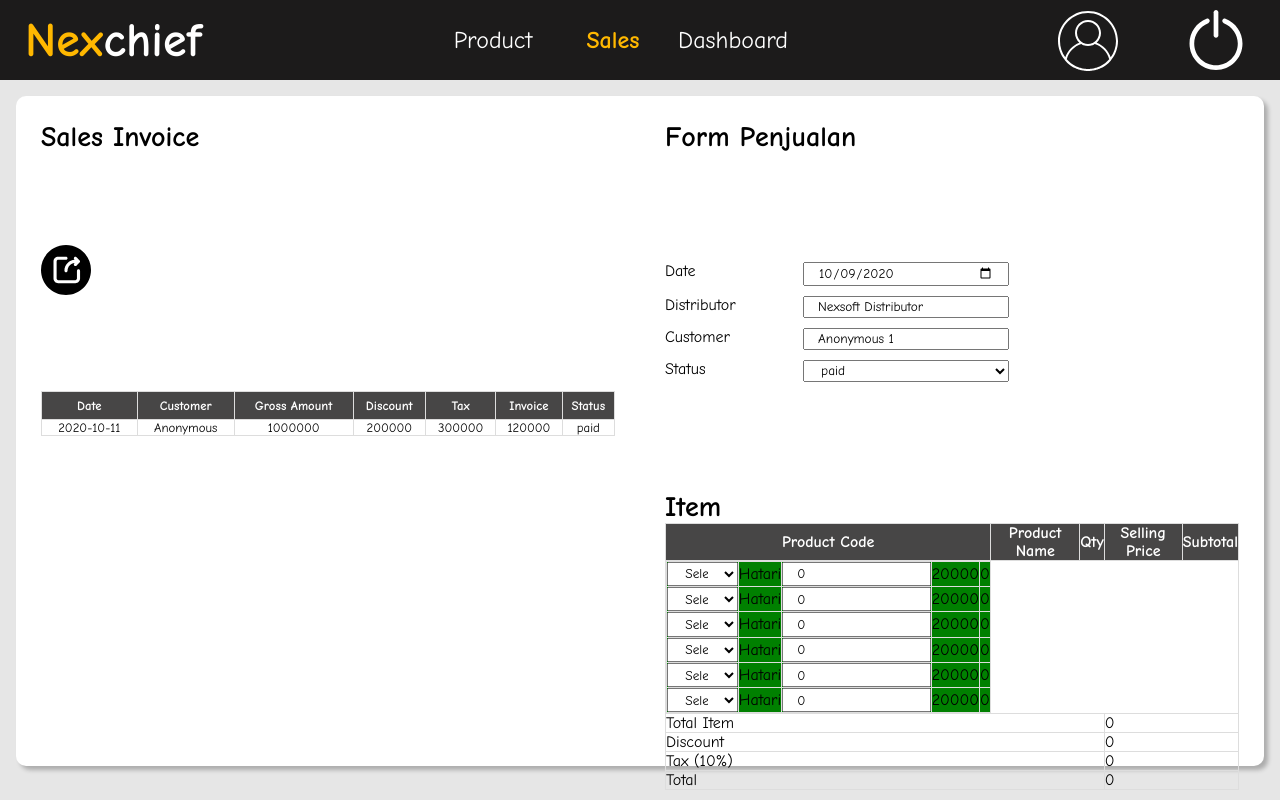
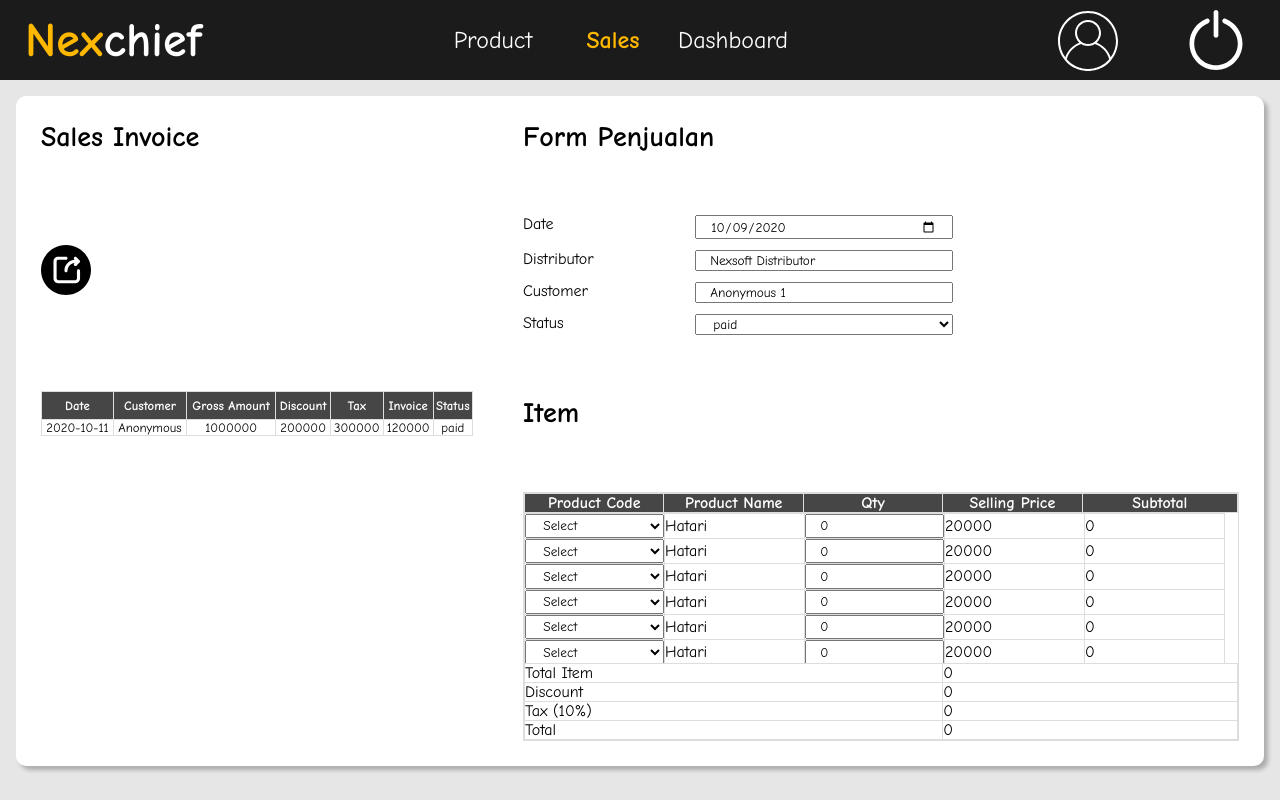
Before and after one commit to MikoAjiNurachman/some_project, a React (Create React App) app: page /app/sales in a window 1280 px wide. Built offline with nearby package versions, Linux system fonts and the light colour scheme.

Commit message:
calc table css

```diff
--- a/src/assets/sales.css
+++ b/src/assets/sales.css
@@ -94,28 +94,37 @@
     border: 1px solid #007BFF;
     box-shadow: 0 0 0 .15rem rgba(63, 132, 242, 0.55)
  }
-.form-body {
-    height: 250px;
-}
-.check-overflow {
-    background-color: green;
-    display: table-row-group;
-    height: 100px;
-    overflow: auto;
-}
 .table-item {
     display: table;
-    width: 100%;
+    width: 716px;
+}
+
+.table-item > tfoot,
+.table-item > tbody,
+.table-item > thead tr {
+    display: block;
 }
 .table-item thead tr {
     background-color: #474646;
     color: #ffffff;
 }
-.table-item tbody {
-    height: 100px;
+.table-item > tbody {
+    height: 150px;
+    overflow-y: auto;
+    overflow-x: hidden;
 }
-.table-item tbody tr td {
-    text-align: center;
+.table-item > tfoot tr td {
+    width: 296px;
+}
+.table-item > tfoot tr .cell-first {
+    width: 420px;
+}
+.table-item > tbody tr td,
+.table-item > thead tr th {
+    width: 140px;
+}
+.table-item > thead tr th:last-child {
+    width: 156px;
 }
 .table-item tbody tr input,
 .table-item tbody tr select {
--- a/src/sales/index.js
+++ b/src/sales/index.js
@@ -118,10 +118,9 @@ export default function Index() {
                                 </select>
                             </div>
                         </div>
-                        <div className="form-body">
-                            <div className="list-title">
-                                <h3>Item</h3>
-                            </div>
+                        <div className="list-title">
+                            <h3>Item</h3>
+                        </div>
                             <table className="table-item">
                                 <thead>
                                     <tr>
@@ -132,7 +131,6 @@ export default function Index() {
                                         <th>Subtotal</th>
                                     </tr>
                                 </thead>
-                                <div className="check-overflow">
                                 <tbody>
                                     <tr>
                                         <td>
@@ -200,28 +198,59 @@ export default function Index() {
                                         <td>20000</td>
                                         <td>0</td>
                                     </tr>
+                                    <tr>
+                                        <td>
+                                            <select defaultValue="Select">
+                                                <option disabled>Select</option>
+                                            </select>
+                                        </td>
+                                        <td>Hatari</td>
+                                        <td><input type="number" defaultValue={0}/></td>
+                                        <td>20000</td>
+                                        <td>0</td>
+                                    </tr>
+                                    <tr>
+                                        <td>
+                                            <select defaultValue="Select">
+                                                <option disabled>Select</option>
+                                            </select>
+                                        </td>
+                                        <td>Hatari</td>
+                                        <td><input type="number" defaultValue={0}/></td>
+                                        <td>20000</td>
+                                        <td>0</td>
+                                    </tr>
+                                    <tr>
+                                        <td>
+                                            <select defaultValue="Select">
+                                                <option disabled>Select</option>
+                                            </select>
+                                        </td>
+                                        <td>Hatari</td>
+                                        <td><input type="number" defaultValue={0}/></td>
+                                        <td>20000</td>
+                                        <td>0</td>
+                                    </tr>
                                 </tbody>
-                            </div>
                                 <tfoot>
                                     <tr>
-                                        <td colSpan="3">Total Item</td>
+                                        <td className="cell-first" colSpan="3">Total Item</td>
                                         <td colSpan="2">0</td>
                                     </tr>
                                     <tr>
-                                        <td colSpan="3">Discount</td>
+                                        <td className="cell-first" colSpan="3">Discount</td>
                                         <td colSpan="2">0</td>
                                     </tr>
                                     <tr>
-                                        <td colSpan="3">Tax (10%)</td>
+                                        <td className="cell-first" colSpan="3">Tax (10%)</td>
                                         <td colSpan="2">0</td>
                                     </tr>
                                     <tr>
-                                        <td colSpan="3">Total</td>
+                                        <td className="cell-first" colSpan="3">Total</td>
                                         <td colSpan="2">0</td>
                                     </tr>
                                 </tfoot>
                             </table>
-                        </div>
                     </form>
                 </div>
             </div>
```
